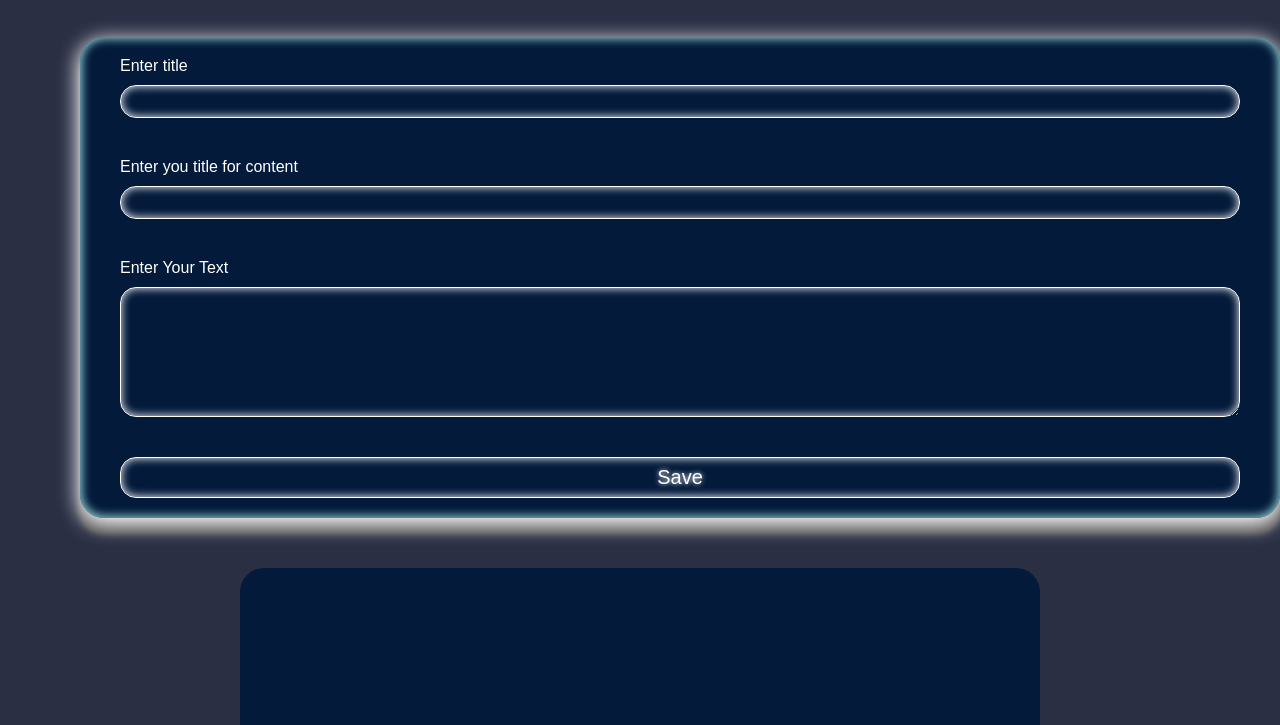
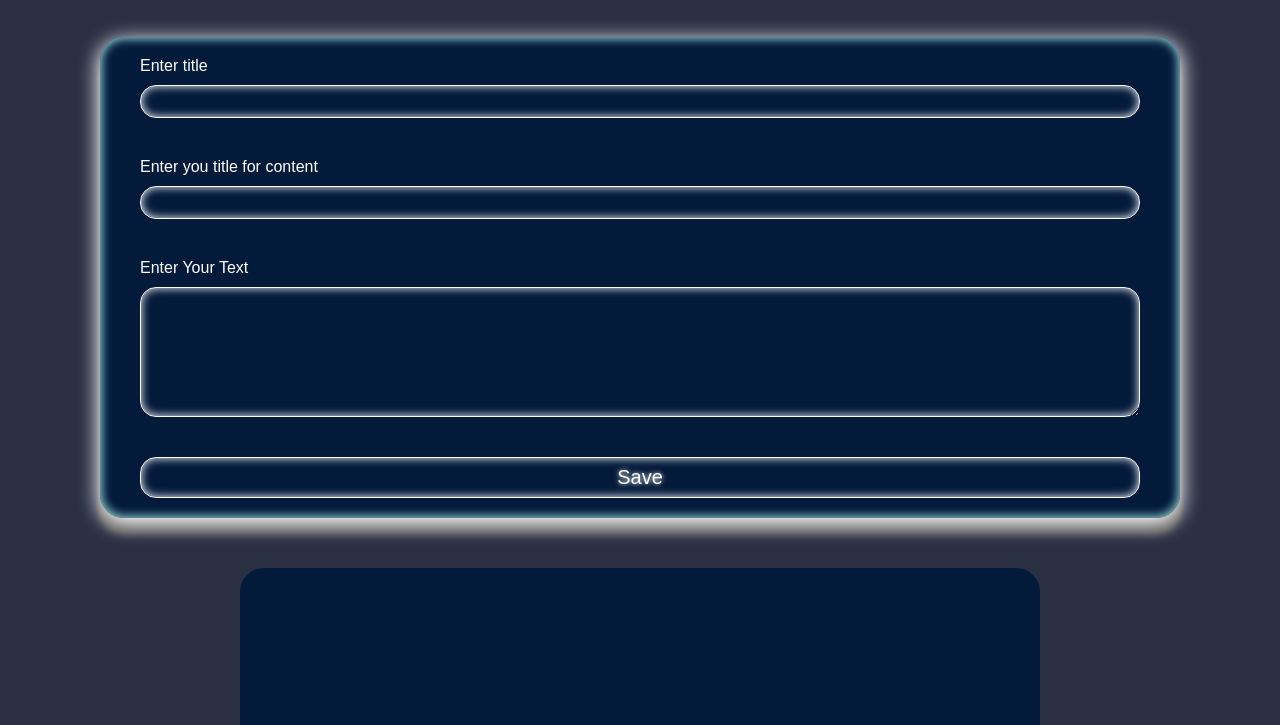
Before and after one commit to IslomjonKamolov/CRUD, a plain HTML site: page index.html in a window 1280 px wide. Shown: the part 68-793 px from the top of the page. Drawn offline with Linux system fonts and the light colour scheme.

Commit message:
design mistake fixed

```diff
--- a/css/main.css
+++ b/css/main.css
@@ -33,8 +33,7 @@ body {
 
 .form {
     display: flex;
-    width: 100%;
-    margin-left: 40px;
+    width: 90%;
     flex-direction: column;
     gap: 40px;
     background: #031a3b;
@@ -42,6 +41,8 @@ body {
     border-radius: 24px;
     align-items: center;
     margin-bottom: 50px;
+    margin-left: auto;
+    margin-right: auto;
     padding: 20px 40px;
 }
 
```
